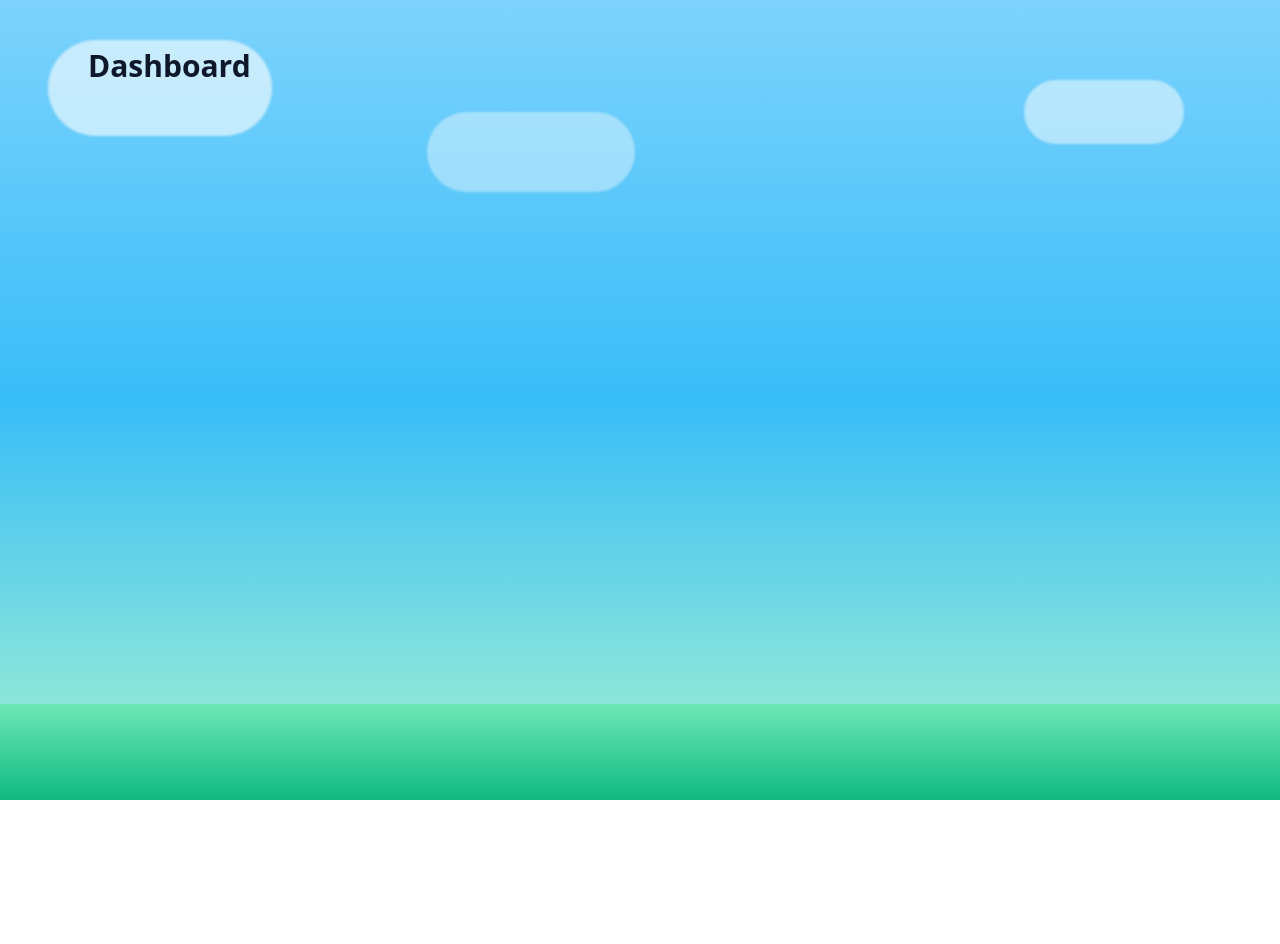
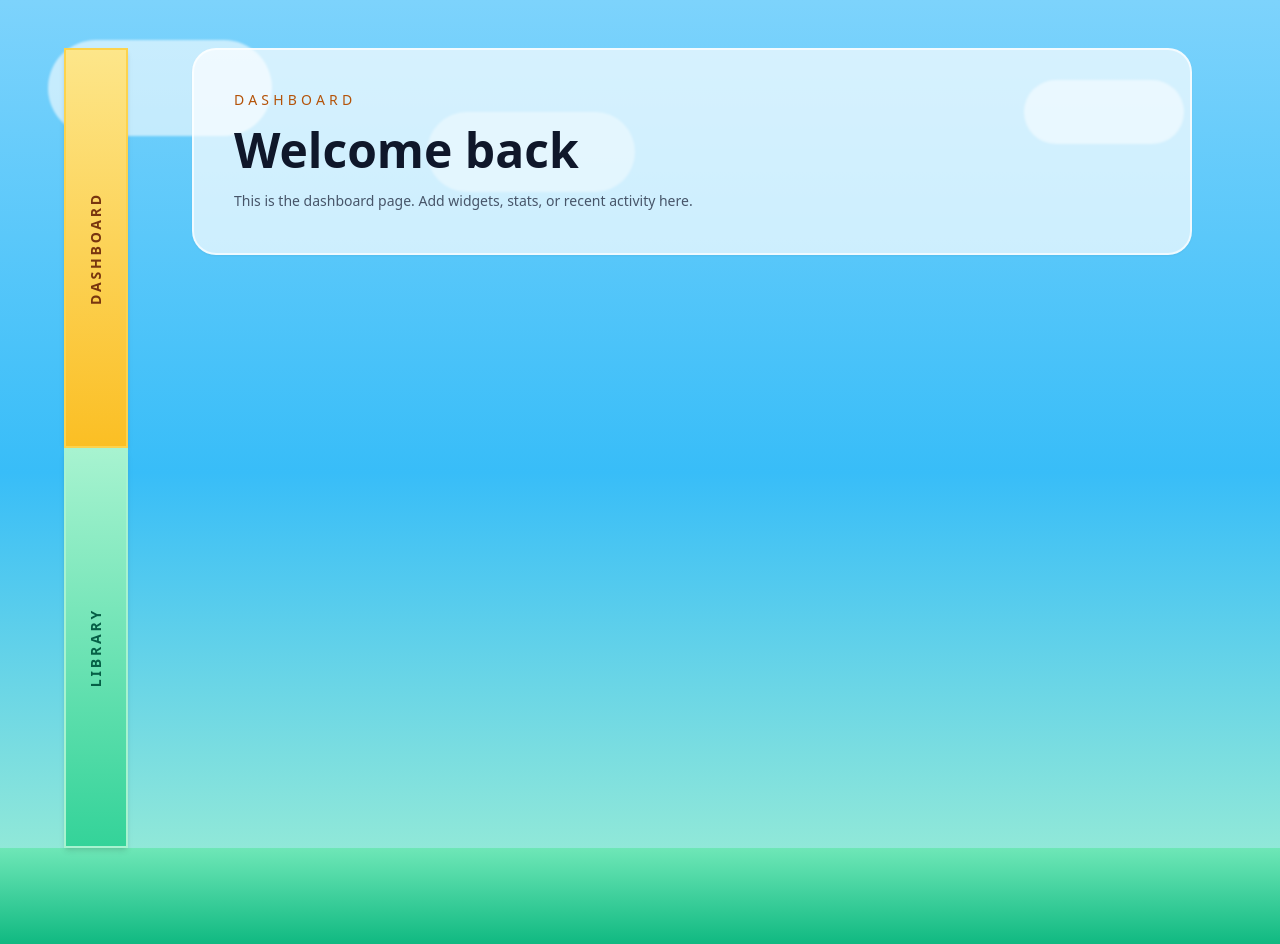
Before and after one commit to Yuhong11111/SupportChalky-assignment, a React app in the folder frontend/: page /dashboard in a window 1280 px wide. Before the commit the page ends 800 px from the top, so only its background shows below. Built offline with nearby package versions, Linux system fonts and the light colour scheme; the HTML template or start-up script is replaced by a standard one.

Commit message:
siderail adjust

```diff
--- a/frontend/src/App.tsx
+++ b/frontend/src/App.tsx
@@ -1,4 +1,5 @@
 import { BrowserRouter, Navigate, Outlet, Route, Routes } from 'react-router-dom'
+import Dashboard from './pages/dashboard.tsx'
 import Library from './pages/library.tsx'
 import DashBoard from './pages/DashBoard.tsx'
 
@@ -20,10 +21,8 @@ function App() {
       <Routes>
         <Route path="/" element={<Navigate to="/library" replace />} />
         <Route element={<Layout />}>
+          <Route path="/dashboard" element={<Dashboard />} />
           <Route path="/library" element={<Library />} />
-        </Route>
-        <Route element={<Layout />}>
-          <Route path="/dashboard" element={<DashBoard />} />
         </Route>
       </Routes>
     </BrowserRouter>
--- a/frontend/src/components/SideRail.tsx
+++ b/frontend/src/components/SideRail.tsx
@@ -1,31 +1,38 @@
+import { useNavigate } from 'react-router-dom'
+
 type SideRailProps = {
   activeLabel?: 'dashboard' | 'library'
 }
 
 export default function SideRail({ activeLabel = 'library' }: SideRailProps) {
+  const navigate = useNavigate()
+
   return (
-    <aside className="hidden w-24 flex-col items-center gap-6 md:flex">
-      <div
-        className={`h-64 w-14 rounded-3xl border-2 text-center text-sm font-semibold uppercase tracking-[0.2em] shadow-md ${
-          activeLabel === 'dashboard'
+    <aside className="hidden h-screen w-24 flex-col md:flex">
+      <button
+        type="button"
+        onClick={() => navigate('/dashboard')}
+        className={`flex h-1/2 w-16 items-center justify-center border-2 text-center text-sm font-semibold uppercase tracking-[0.2em] shadow-md ${activeLabel === 'dashboard'
           ? 'border-amber-300 bg-gradient-to-b from-amber-200 to-amber-400 text-amber-900'
           : 'border-amber-200 bg-gradient-to-b from-amber-100 to-amber-300 text-amber-800'
           }`}
       >
-        <span className="inline-block rotate-[-90deg] pt-24">Dashboard</span>
-      </div>
-      <div
-        className={`h-52 w-14 rounded-3xl border-2 text-center text-sm font-semibold uppercase tracking-[0.2em] shadow-md ${
-          activeLabel === 'library'
+        <span className="inline-block [writing-mode:vertical-rl] [text-orientation:mixed] rotate-180">
+          Dashboard
+        </span>
+      </button>
+      <button
+        type="button"
+        onClick={() => navigate('/library')}
+        className={`flex h-1/2 w-16 items-center justify-center border-2 text-center text-sm font-semibold uppercase tracking-[0.2em] shadow-md ${activeLabel === 'library'
           ? 'border-emerald-300 bg-gradient-to-b from-emerald-300 to-emerald-500 text-emerald-900'
           : 'border-emerald-200 bg-gradient-to-b from-emerald-200 to-emerald-400 text-emerald-800'
           }`}
       >
-        <span className="inline-block rotate-[-90deg] pt-16">Library</span>
-      </div>
-      <div className="mt-10 h-14 w-14 rounded-2xl border-2 border-indigo-200 bg-indigo-200 text-center text-xs font-semibold text-indigo-700 shadow">
-        <span className="block pt-4">:)</span>
-      </div>
+        <span className="inline-block [writing-mode:vertical-rl] [text-orientation:mixed] rotate-180">
+          Library
+        </span>
+      </button>
     </aside>
   )
 }
--- a/frontend/src/pages/DashBoard.tsx
+++ b/frontend/src/pages/DashBoard.tsx
@@ -1,7 +1,23 @@
-export default function DashBoard() {
-    return (
-        <div className="relative mx-auto flex max-w-6xl gap-8 px-6 pb-24 pt-12">
-            <h1 className="text-3xl font-bold">Dashboard</h1>
+import SideRail from '../components/SideRail'
+
+export default function Dashboard() {
+  return (
+    <div className="relative mx-auto flex max-w-6xl gap-8 pb-24 pr-6 pt-12">
+      <SideRail activeLabel="dashboard" />
+      <section className="flex-1">
+        <div className="rounded-3xl border-2 border-white/70 bg-white/70 p-10 shadow-sm">
+          <p className="text-sm uppercase tracking-[0.3em] text-amber-700">
+            Dashboard
+          </p>
+          <h1 className="mt-4 text-4xl font-semibold md:text-5xl">
+            Welcome back
+          </h1>
+          <p className="mt-4 max-w-2xl text-sm leading-relaxed text-slate-600">
+            This is the dashboard page. Add widgets, stats, or recent activity
+            here.
+          </p>
         </div>
-    )
+      </section>
+    </div>
+  )
 }
--- a/frontend/src/pages/library.tsx
+++ b/frontend/src/pages/library.tsx
@@ -3,7 +3,7 @@ import SideRail from '../components/SideRail'
 
 export default function Library() {
     return (
-        <div className="relative mx-auto flex max-w-6xl gap-8 px-6 pb-24 pt-12">
+    <div className="relative mx-auto flex max-w-6xl gap-8 pb-24 pr-6 pt-12">
             <SideRail activeLabel="library" />
 
             <section className="flex-1">
```
Lines whose indentation alone changed are shown as unchanged.
